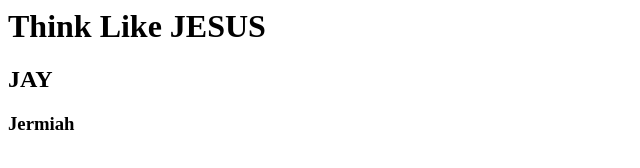
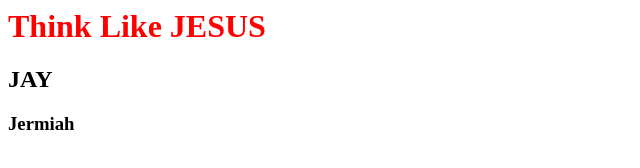
Before and after one commit to Jermiah-Jay/Sample, a plain HTML site: page index.html in a window 1280 px wide. Shown: the whole page, without its empty margins (0-640 px from the left). Drawn offline with Linux system fonts and the light colour scheme.

Commit message:
Update index.html

```diff
--- a/index.html
+++ b/index.html
@@ -3,7 +3,7 @@
     <title>JAY</title>
   </head>
   <body>
-    <h1>Think Like JESUS</h1>
+    <h1 style="color:red">Think Like JESUS</h1>
     <h2>JAY</h2>
     <h3>Jermiah</h3>
   </body>
```
